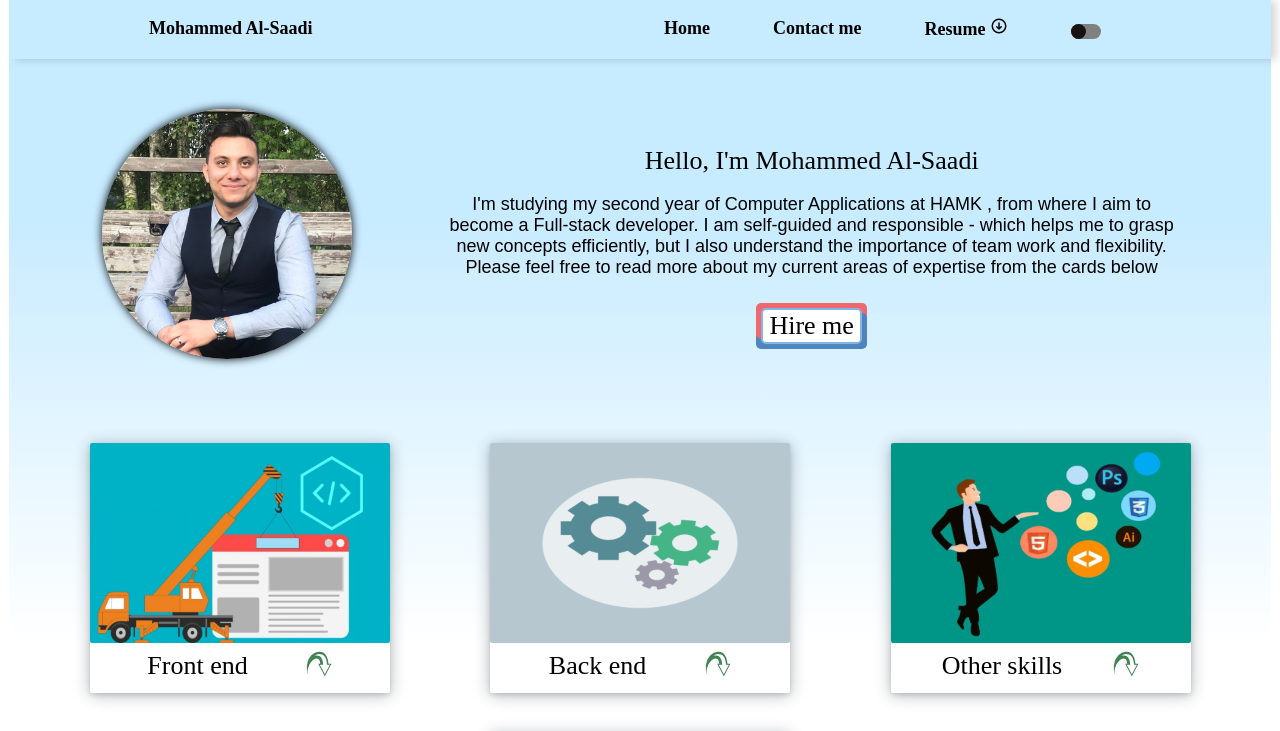
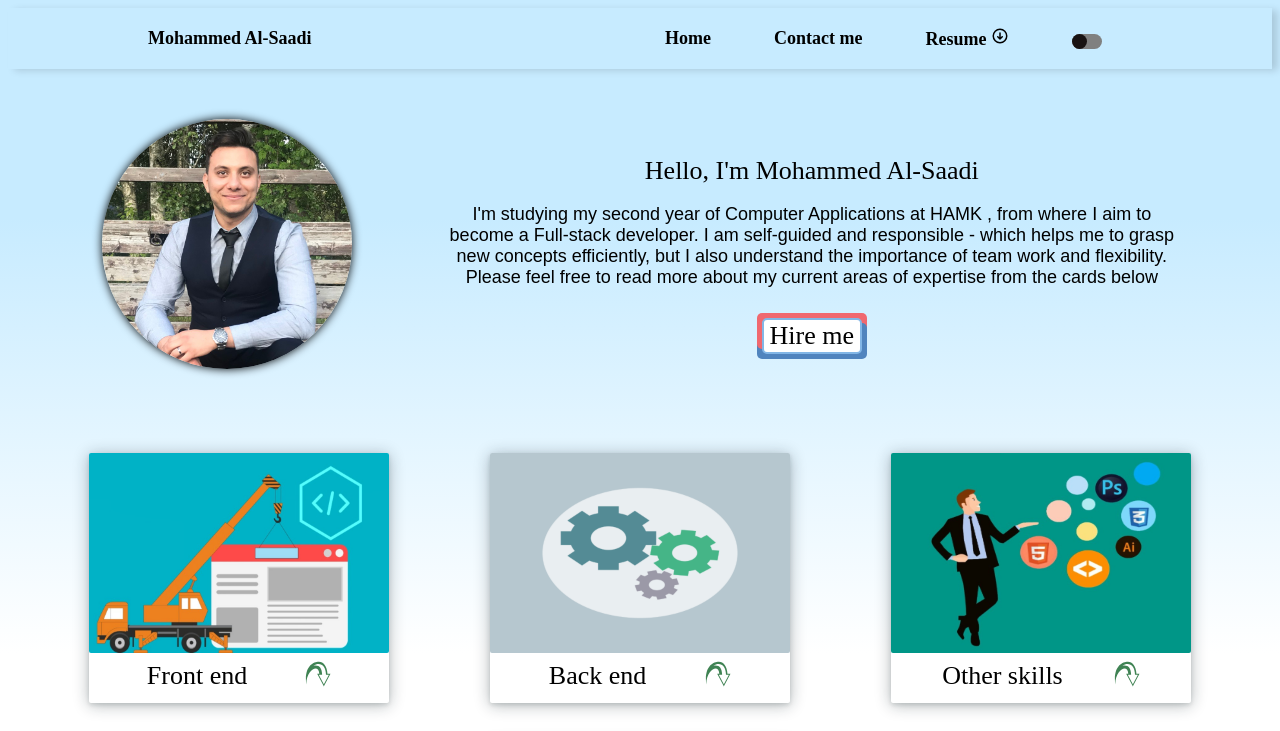
Before and after one commit to Mohammed-Al-Saadi/Portfolio-React, a React (Create React App) app: page / in a window 1280 px wide. Shown: the top 731 px of the page. Built offline with nearby package versions, Linux system fonts and the light colour scheme.

Commit message:
new update

```diff
--- a/src/App.js
+++ b/src/App.js
@@ -16,7 +16,6 @@ function App() {
 
     <>
 
-      <div className="main_div">
         <Navbar />
 
         <Routes>
@@ -31,7 +30,6 @@ function App() {
 
         <Footer />
 
-      </div>
 
     </>
 
--- a/src/Components/Darkmood.css
+++ b/src/Components/Darkmood.css
@@ -37,18 +37,19 @@ input:checked + label:after {
   transform: translateX(-100%);
 }
 
-.dark .main_div {
+.dark {
 
   background:#334056;
+  margin: 0px 0px;
 }
- .main_div{
+ :root{
   background: linear-gradient(
     to top,
 
     rgb(255, 255, 255) 40%,
     rgb(199, 235, 255) 80%
   );
-  margin: -10px 1px;
+
 }
 
 
```
